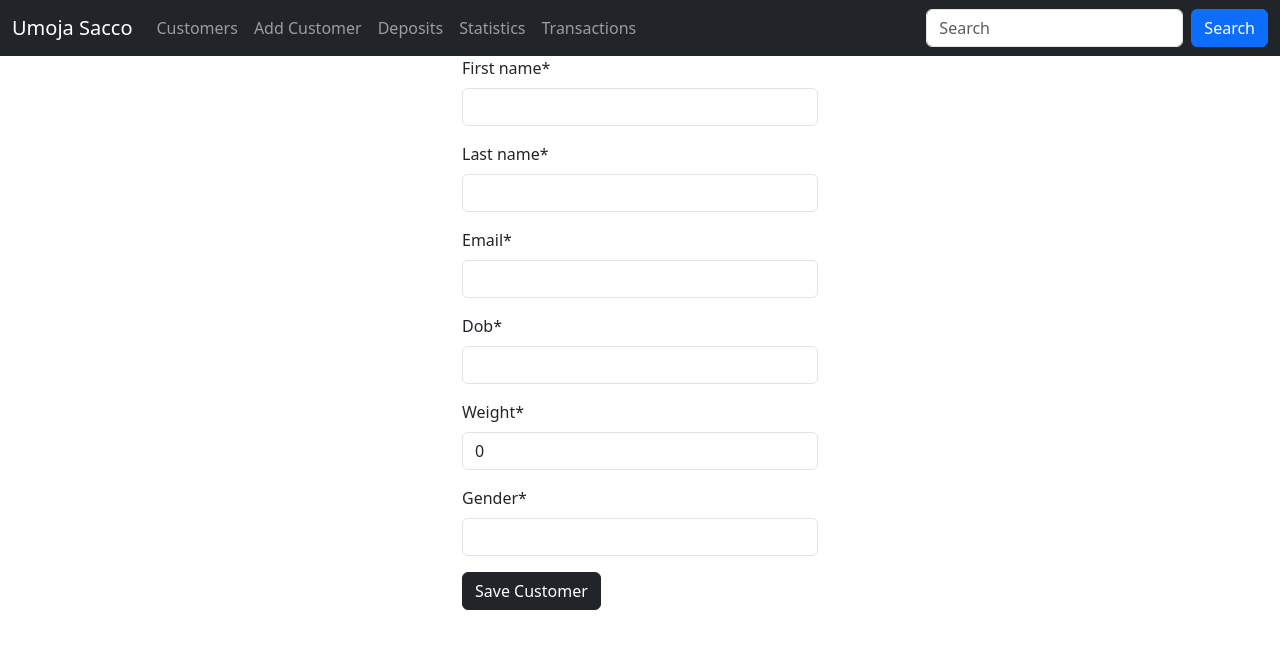
After one commit to frank-kamau/Django-database, a Django app: page /add/customer in a window 1280 px wide. The commit adds this page. Shown: the top 649 px of the page. Run offline with Django 5.2, Linux system fonts and the light colour scheme; some libraries are stand-ins or nearby versions.

Commit message:
Added Customer forms

```diff
--- a/project_database/settings.py
+++ b/project_database/settings.py
@@ -38,6 +38,8 @@ INSTALLED_APPS = [
     'django.contrib.messages',
     'django.contrib.staticfiles',
     'sacco.apps.SaccoConfig',
+    'crispy_forms',
+    'crispy_bootstrap5'
 ]
 
 MIDDLEWARE = [
@@ -123,3 +125,7 @@ STATIC_URL = 'static/'
 # https://docs.djangoproject.com/en/5.1/ref/settings/#default-auto-field
 
 DEFAULT_AUTO_FIELD = 'django.db.models.BigAutoField'
+
+CRISPY_ALLOWED_TEMPLATE_PACKS = "bootstrap5"
+
+CRISPY_TEMPLATE_PACK = "bootstrap5"
--- a/project_database/urls.py
+++ b/project_database/urls.py
@@ -21,11 +21,13 @@ from sacco import views
 
 urlpatterns = [
 
-path('', views.customers, name='customers'),
+    path('', views.customers, name='customers'),
 
-path('deposits', views.deposits, name='deposits'),
+    path('add/customer', views.add_customer, name='add_customer'),
 
-path('customer/delete/<int:customer_id>', views.delete_customer, name='delete_customer'),
-path('test', views.test, name='test'),
+    path('deposits', views.deposits, name='deposits'),
+
+    path('customer/delete/<int:customer_id>', views.delete_customer, name='delete_customer'),
+    path('test', views.test, name='test'),
     path('admin/', admin.site.urls),
 ]
--- /dev/null
+++ b/sacco/app_forms.py
@@ -0,0 +1,9 @@
+from django import forms
+
+from sacco.models import Customer
+
+
+class CustomerForm(forms.ModelForm):
+    class Meta:
+        model = Customer
+        fields = ['first_name', 'last_name', 'email', 'dob', 'weight', 'gender']
--- a/sacco/views.py
+++ b/sacco/views.py
@@ -1,6 +1,7 @@
 from django.http import HttpResponse
 from django.shortcuts import render, redirect
 
+from sacco.app_forms import CustomerForm
 from sacco.models import Customer, Deposit
 
 
@@ -30,7 +31,7 @@ def test(request):
 
 
 def customers(request):
-    data = Customer.objects.all() # ORM select * from customers / when you want to fetch data
+    data = Customer.objects.all().order_by('-id').values() # ORM select * from customers / when you want to fetch data
     return render(request, "customers.html", {"customers": data})
 
 
@@ -43,3 +44,18 @@ def delete_customer(request, customer_id):
 def deposits(request):
     data = Deposit.objects.all()
     return render(request, "deposits.html", {"deposits": data})
+
+
+def add_customer(request):
+    if request.method == "POST":
+        form = CustomerForm(request.POST)
+        if form.is_valid():
+            form.save()
+            return redirect('customers')
+    else:
+        form = CustomerForm()
+    return render(request, 'customer_form.html', {"form": form})
+
+# packages for making the forms appear nicely
+# pip install django-crispy-forms
+# pip install crispy-bootstrap5
--- /dev/null
+++ b/templates/customer_form.html
@@ -0,0 +1,22 @@
+{% extends 'master.html' %}
+{% load crispy_forms_filters %}
+
+{% block title %}
+    <title>Add Customer</title>
+{% endblock %}
+
+{% block content %}
+    <div class="container">
+        <div class="row justify-content-center">
+            <div class="col-sm-4">
+                <form action="{% url 'add_customer' %}" method="post">
+                    {% csrf_token %}
+                    {{ form | crispy}}
+                    <button class="btn btn-dark">Save Customer</button>
+                </form>
+            </div>
+
+        </div>
+    </div>
+
+{% endblock %}
--- a/templates/master.html
+++ b/templates/master.html
@@ -24,10 +24,15 @@
         <div class="collapse navbar-collapse" id="mynavbar">
             <ul class="navbar-nav me-auto">
                 <li class="nav-item">
-                    <a class="nav-link" href="">Customers</a>
+                    <a class="nav-link" href="{% url 'customers' %}">Customers</a>
                 </li>
+
                 <li class="nav-item">
-                    <a class="nav-link" href="">Deposits</a>
+                    <a class="nav-link" href="{% url 'add_customer' %}">Add Customer</a>
+                </li>
+
+                <li class="nav-item">
+                    <a class="nav-link" href="{% url 'deposits' %}">Deposits</a>
                 </li>
                 <li class="nav-item">
                     <a class="nav-link" href="#">Statistics</a>
```
Also changed, not shown: db.sqlite3.
